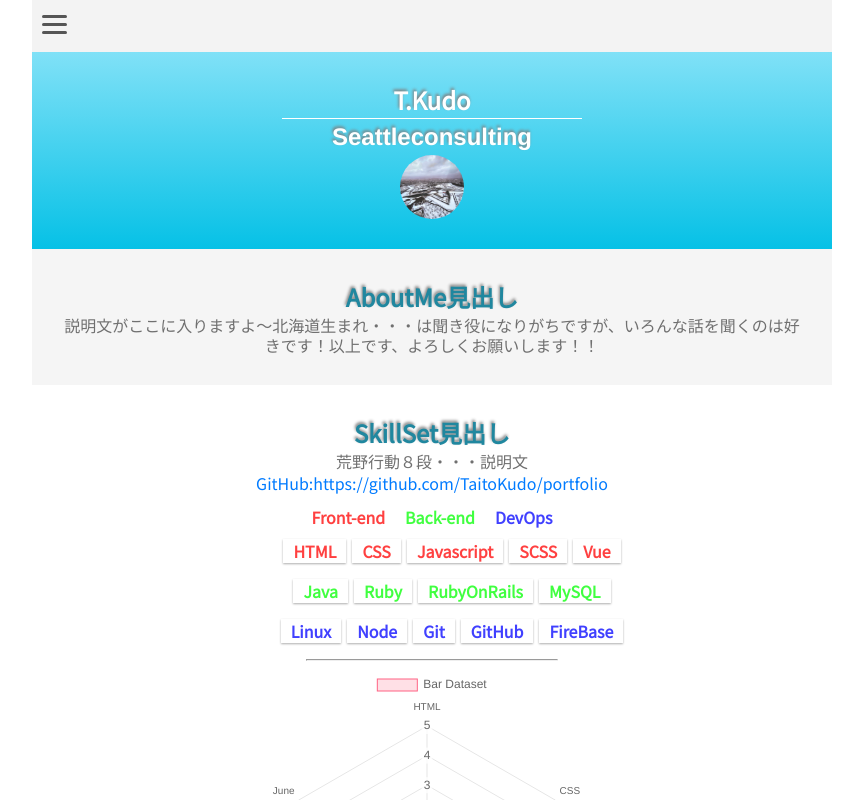
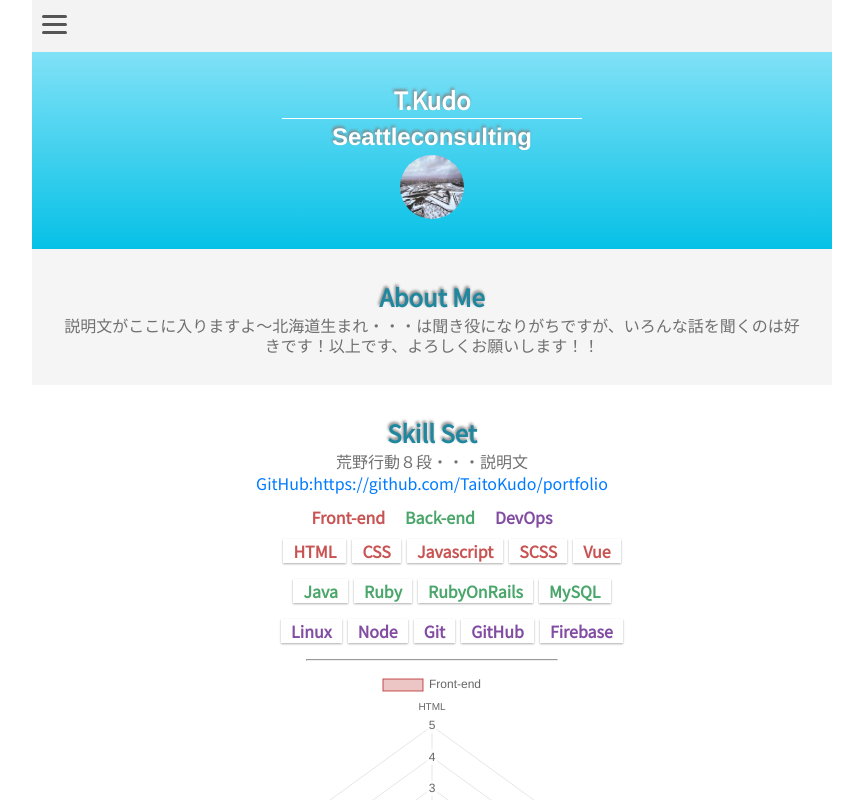
Before and after one commit to TaitoKudo/taito, a Vue app: page / in a window 1280 px wide. Shown: the top 800 px of the page, without its empty margins (208-1071 px from the left). Built offline with nearby package versions, Linux system fonts and the light colour scheme; what vue-smoothscroll would draw is missing.

Commit message:
【ポートフォリオ実装】20200415

```diff
--- a/src/components/About.vue
+++ b/src/components/About.vue
@@ -1,7 +1,7 @@
 <template>
   <div id="aboutSection">
     <div id="aboutTitle">
-      AboutMe見出し
+      About Me
     </div>
     <div id="aboutExplain">
       説明文がここに入りますよ〜北海道生まれ・・・は聞き役になりがちですが、いろんな話を聞くのは好きです！以上です、よろしくお願いします！！
--- /dev/null
+++ b/src/components/BackChart.vue
@@ -0,0 +1,45 @@
+<script>
+import { Radar } from '../../../portfolio/node_modules/vue-chartjs';
+
+export default {
+  name: 'Chart',
+  extends: Radar,
+  data () {
+    return {
+      data: {
+        labels: ['Java', 'Ruby', 'RubyOnRails', 'MySQL'],
+        datasets: [
+          {
+            label: 'Bar Dataset',
+            data: [2, 4, 4, 4],
+            backgroundColor: [
+              'rgba(15, 136, 57, 0.25)',
+            ],
+            borderColor: [
+              'rgba(15, 136, 57, 0.75)',
+              'rgba(15, 136, 57, 0.75)',
+              'rgba(15, 136, 57, 0.75)',
+              'rgba(15, 136, 57, 0.75)'
+            ],
+            borderWidth: 1
+          },
+        ]
+      },
+      options: {
+        scale: {
+          ticks:{
+            stepSize: 1,
+            beginAtZero: true,
+            max:5,
+            min:0,
+          }
+        }
+      }
+    }
+  },
+  mounted () {
+    this.renderChart(this.data, this.options)
+  }
+}
+
+</script>
--- a/src/components/Chart.vue
+++ b/src/components/DevChart.vue
@@ -7,21 +7,20 @@ export default {
   data () {
     return {
       data: {
-        labels: ['HTML', 'CSS', 'Javascript', 'SCSS', 'May', 'June'],
+        labels: ['Linux', 'Node', 'Git', 'GitHub', 'Firebase'],
         datasets: [
           {
             label: 'Bar Dataset',
-            data: [2, 4, 4, 4, 3, 4],
+            data: [2, 4, 4, 4, 3],
             backgroundColor: [
-              'rgba(255, 99, 132, 0.2)',
+              'rgba(87, 16, 131, 0.25)',
             ],
             borderColor: [
-              'rgba(255, 99, 132, 1)',
-              'rgba(54, 162, 235, 1)',
-              'rgba(255, 206, 86, 1)',
-              'rgba(75, 192, 192, 1)',
-              'rgba(153, 102, 255, 1)',
-              'rgba(255, 159, 64, 1)'
+              'rgba(87, 16, 131, 0.75)',
+              'rgba(87, 16, 131, 0.75)',
+              'rgba(87, 16, 131, 0.75)',
+              'rgba(87, 16, 131, 0.75)',
+              'rgba(87, 16, 131, 0.75)'
             ],
             borderWidth: 1
           },
--- /dev/null
+++ b/src/components/FrontChart.vue
@@ -0,0 +1,46 @@
+<script>
+import { Radar } from '../../../portfolio/node_modules/vue-chartjs';
+
+export default {
+  name: 'Chart',
+  extends: Radar,
+  data () {
+    return {
+      data: {
+        labels: ['HTML', 'CSS', 'Javascript', 'SCSS','Vue'],
+        datasets: [
+          {
+            label: 'Front-end',
+            data: [2, 4, 4, 4, 5],
+            backgroundColor: [
+              'rgba(181, 26, 26, 0.25)',
+            ],
+            borderColor: [
+              'rgba(181, 26, 26, 0.75)',
+              'rgba(181, 26, 26, 0.75)',
+              'rgba(181, 26, 26, 0.75)',
+              'rgba(181, 26, 26, 0.75)',
+              'rgba(181, 26, 26, 0.75)',
+            ],
+            borderWidth: 1
+          },
+        ]
+      },
+      options: {
+        scale: {
+          ticks:{
+            stepSize: 1,
+            beginAtZero: true,
+            max:5,
+            min:0,
+          }
+        }
+      }
+    }
+  },
+  mounted () {
+    this.renderChart(this.data, this.options)
+  }
+}
+
+</script>
--- a/src/components/Header.vue
+++ b/src/components/Header.vue
@@ -17,11 +17,6 @@
       />
       <div id="nav-content">
         <span id="lineSpan" />
-        <img
-          id="batuClose"
-          src="../assets/batu.png"
-          alt="閉じる"
-        >
         <Menu />
       </div>
     </div>
@@ -115,12 +110,6 @@
   height: 100px;
 }
 
-#batuClose {
-  background: #f3f3f3;
-  width: 20px;
-  height: 20px;
-}
-
 /* 中身 */
 #nav-content {
   overflow: auto;
@@ -129,7 +118,7 @@
   left: 0;
   z-index: 9999;/* 最前面に */
   width: 90%;/* 右側に隙間を作る（閉じるカバーを表示） */
-  max-width: 330px;/* 最大幅（調整してください） */
+  max-width: 200px;/* 最大幅（調整してください） */
   height: 100%;
   background: #fff;/* 背景色 */
   transition: 0.3s ease-in-out;/* 滑らかに表示 */
--- a/src/components/Menu.vue
+++ b/src/components/Menu.vue
@@ -1,10 +1,28 @@
 <template>
   <div id="drawerSection">
-    <ul id="drawerMenuSection">
-      <li><a href="#headerSection">Home</a></li>
-      <li><a href="#aboutSection">About Me</a></li>
-      <li><a href="#skillSection">SkillSets</a></li>
-      <li><a href="#visionSection">Vision</a></li>
+    <div id="labelBatu">
+      <label for="nav-input">
+        <img
+          id="batuClose"
+          src="../assets/batu.png"
+          alt="閉じる"
+        >
+      </label>
+    </div>
+    <ul
+      id="drawerMenuSection"
+      style="list-style: disc;"
+    >
+      <label
+        id="nav-close"
+        class="nav-unshown"
+        for="nav-input"
+      >
+        <li><a href="#headerSection">Home</a></li>
+        <li><a href="#aboutSection">About Me</a></li>
+        <li><a href="#skillSection">Skill Sets</a></li>
+        <li><a href="#visionSection">Vision</a></li>
+      </label>
     </ul>
   </div>
 </template>
@@ -14,11 +32,22 @@ export default {
 }
 </script>
 <style scoped>
-
   #drawerSection {
     font-family: 'Noto Sans JP', sans-serif;
     width: 100%;
     height: auto;
+  }
+
+  #labelBatu {
+    text-align: right;
+    padding: 10px 10px;
+    background: #f3f3f3;
+  }
+
+  img {
+    width: 25px;
+    height: 25px;
+    background: #f3f3f3;
   }
 
   #drawerMenuSection {
@@ -33,7 +62,7 @@ export default {
     display: block;
     border-top: solid 1px #f3f3f3;
     border-bottom: solid 1px #f3f3f3;
-    padding: 10px 10px;
+    padding: 10px 100px 10px 5px;
+    white-space: nowrap;
   }
-
 </style>
--- a/src/components/Skill.vue
+++ b/src/components/Skill.vue
@@ -1,7 +1,7 @@
 <template>
   <div id="skillSection">
     <div id="skillTitle">
-      SkillSet見出し
+      Skill Set
     </div>
     <div id="skillExplain">
       荒野行動８段・・・説明文
@@ -10,49 +10,99 @@
       <a href="https://github.com/TaitoKudo/portfolio">GitHub:https://github.com/TaitoKudo/portfolio</a>
     </div>
     <div id="skillList">
-      <!-- Link Category-->
-      <div id="front_end">
+      <div
+        id="front_end"
+        @click="setCurrentChart('front')"
+      >
         Front-end
       </div>
-      <div id="back_end">
+      <div
+        id="back_end"
+        @click="setCurrentChart('back')"
+      >
         Back-end
       </div>
-      <div id="dev_ops">
+      <div
+        id="dev_ops"
+        @click="setCurrentChart('devOps')"
+      >
         DevOps
       </div>
-      <ul class="frontEnd">
+      <ul
+        id="frontEnd"
+        :class="{'front-change':isFrontActive}"
+      >
         <li>HTML</li>
         <li>CSS</li>
         <li>Javascript</li>
         <li>SCSS</li>
         <li>Vue</li>
       </ul>
-      <ul class="backEnd">
+      <ul
+        id="backEnd"
+        :class="{'back-change':isBackActive}"
+      >
         <li>Java</li>
         <li>Ruby</li>
         <li>RubyOnRails</li>
         <li>MySQL</li>
       </ul>
-      <ul class="devOps">
+      <ul
+        id="devOps"
+        :class="{'dev-change':isDevOpsActive}"
+      >
         <li>Linux</li>
         <li>Node</li>
         <li>Git</li>
         <li>GitHub</li>
-        <li>FireBase</li>
+        <li>Firebase</li>
       </ul>
-    </div>
-    <hr width="250">
-    <div id="skillGraph">
-      <chart />
+      <hr width="250">
+      <div id="skillGraph">
+        <div v-if="isFrontActive">
+          <FrontChart />
+        </div>
+        <div v-if="isBackActive">
+          <BackChart />
+        </div>
+        <div v-if="isDevActive">
+          <DevChart />
+        </div>
+      </div>
     </div>
   </div>
 </template>
 
 <script>
-import Chart from './Chart.vue';
+import FrontChart from './FrontChart.vue'
+import BackChart from './BackChart.vue'
+import DevChart from './DevChart.vue'
 export default {
   components: {
-    Chart
+    FrontChart,
+    BackChart,
+    DevChart
+  },
+  data(){
+    return{
+      currentChart:'front'
+    }
+  },
+  computed: {
+    isFrontActive(){
+      return this.currentChart=='front';
+    },
+    isBackActive(){
+      return this.currentChart=='back';
+    },
+    isDevActive(){
+      return this.currentChart=='devOps';
+    },
+  },
+  methods: {
+    setCurrentChart(chart){
+      this.currentChart = chart;
+    }
   }
 }
 </script>
@@ -97,19 +147,19 @@ export default {
   }
 
   #front_end {
-    color: rgba(255, 0, 0, 0.75);
+    color: rgba(181, 26, 26, 0.75);
     display: inline-block;
     padding: 10px;
   }
 
   #back_end {
-    color: rgba(0, 255, 0, 0.75);
+    color: rgba(15, 136, 57, 0.75);
     display: inline-block;
     padding: 10px;
   }
 
   #dev_ops {
-    color: rgba(0, 0, 255, 0.75);
+    color: rgba(87, 16, 131, 0.75);
     display: inline-block;
     padding: 10px;
   }
@@ -125,21 +175,22 @@ export default {
     box-shadow: 0 1px 2px rgba(0, 0, 0, 0.32);
   }
 
-  .frontEnd {
-    color: rgba(255, 0, 0, 0.75);
+  #frontEnd {
+    color: rgba(181, 26, 26, 0.75);
   }
 
-  .backEnd {
-    color: rgba(0, 255, 0, 0.75);
+  #backEnd {
+    color: rgba(15, 136, 57, 0.75);
   }
 
-  .devOps {
-    color: rgba(0, 0, 255, 0.75);
+  #devOps {
+    color: rgba(87, 16, 131, 0.75);
   }
 
   #skillGraph {
     margin: 0 auto;
     width: 50%;
+    height: auto;
   }
 
 </style>
```
